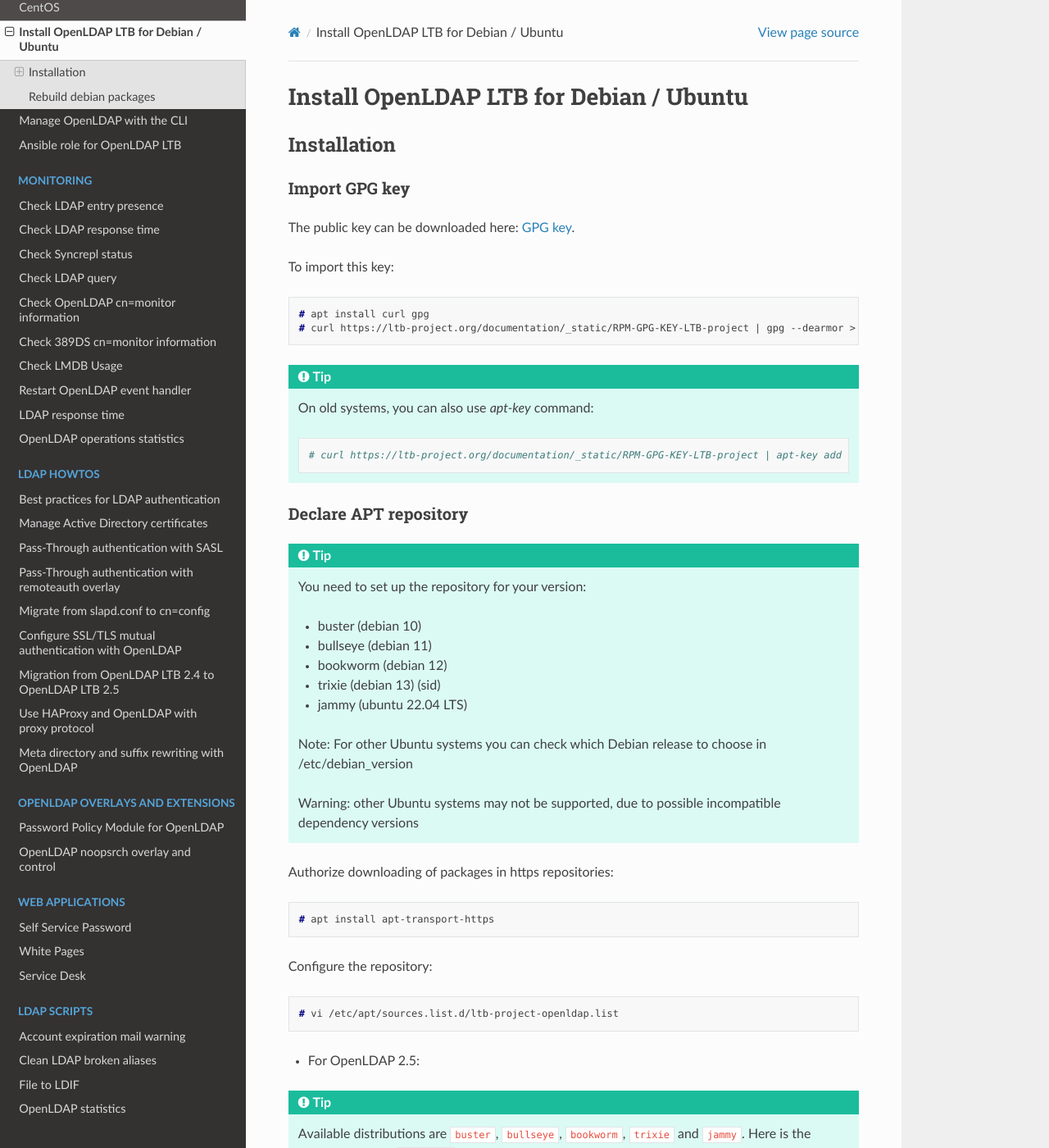
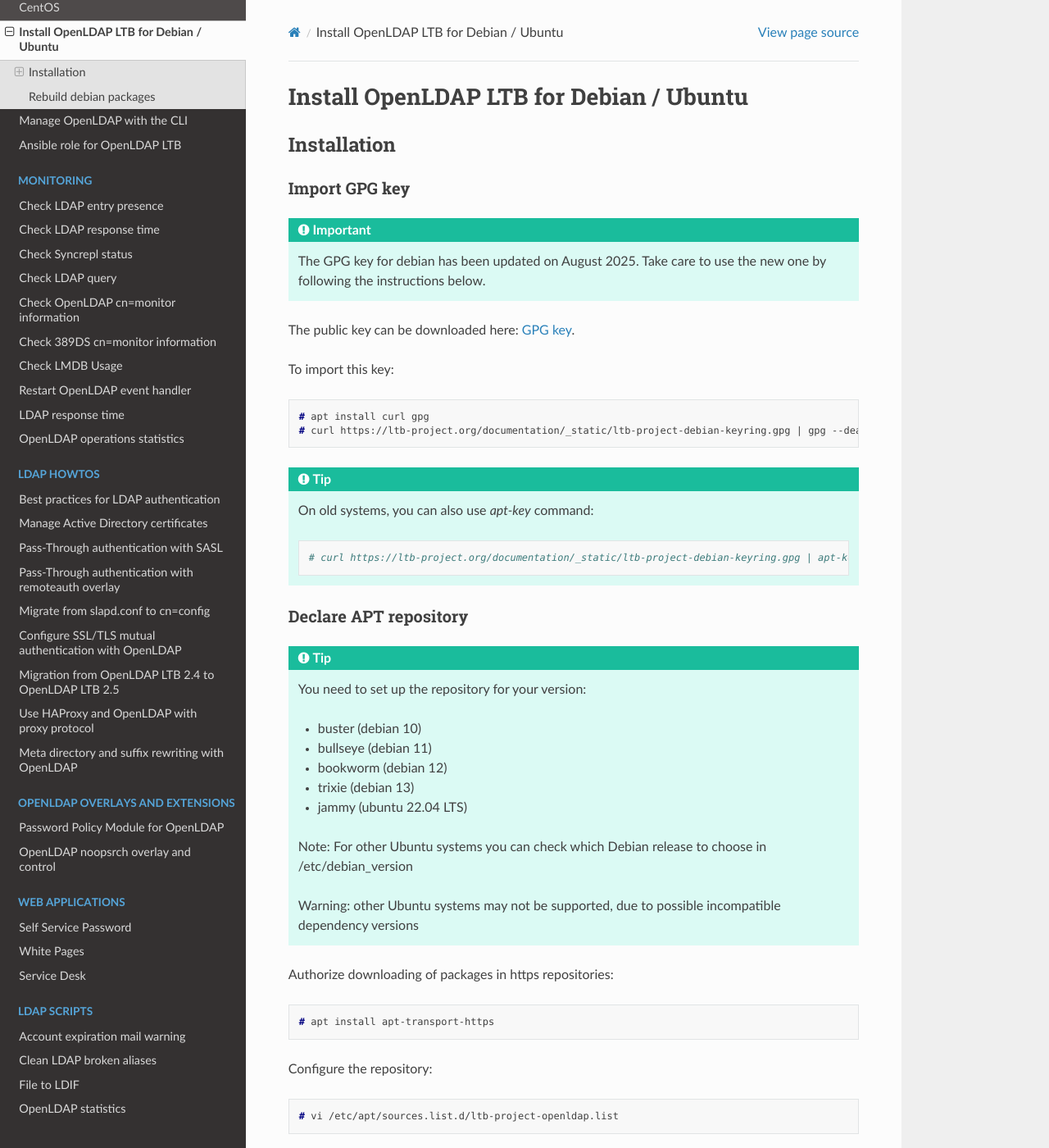
Before and after one commit to ltb-project/documentation, a Sphinx documentation site: the page built from source/openldap-deb.rst, in a window 1280 px wide and 1400 px high. Shown: the whole window at 82% size. Built offline with Sphinx 7.4.7 and the Read the Docs theme 3.1.0, drawn with Linux system fonts in a browser that asks for light colours; some of the changed text lies outside the part shown.

Commit message:
update documentation with new debian GPG key

```diff
--- a/source/openldap-deb.rst
+++ b/source/openldap-deb.rst
@@ -9,20 +9,25 @@
 Import GPG key
 --------------
 
-The public key can be downloaded here: `GPG key <_static/RPM-GPG-KEY-LTB-project>`_.
+
+.. Important::
+    The GPG key for debian has been updated on August 2025. Take care to use the new one by following the instructions below.
+
+
+The public key can be downloaded here: `GPG key <_static/ltb-project-debian-keyring.gpg>`_.
 
 To import this key:
 
 .. code-block:: console
 
     # apt install curl gpg
-    # curl https://ltb-project.org/documentation/_static/RPM-GPG-KEY-LTB-project | gpg --dearmor > /usr/share/keyrings/ltb-project-openldap-archive-keyring.gpg
+    # curl https://ltb-project.org/documentation/_static/ltb-project-debian-keyring.gpg | gpg --dearmor > /usr/share/keyrings/ltb-project-debian-keyring.gpg
 
 
 .. tip::
     On old systems, you can also use `apt-key` command::
 
-    # curl https://ltb-project.org/documentation/_static/RPM-GPG-KEY-LTB-project | apt-key add -
+    # curl https://ltb-project.org/documentation/_static/ltb-project-debian-keyring.gpg | apt-key add -
 
 
 .. _declare-apt-repository:
@@ -36,7 +41,7 @@
     * buster (debian 10)
     * bullseye (debian 11)
     * bookworm (debian 12)
-    * trixie (debian 13) (sid)
+    * trixie (debian 13)
     * jammy (ubuntu 22.04 LTS)
 
     Note: For other Ubuntu systems you can check which Debian release to choose in /etc/debian_version
@@ -61,21 +66,21 @@
 
 .. tip::
 
-    Available distributions are ``buster``, ``bullseye``, ``bookworm``, ``trixie`` and ``jammy``. Here is the configuration for ``bookworm``.
+    Available distributions are ``buster``, ``bullseye``, ``trixie``, ``trixie`` and ``jammy``. Here is the configuration for ``trixie``.
 
 ::
 
-    deb [arch=amd64 signed-by=/usr/share/keyrings/ltb-project-openldap-archive-keyring.gpg] https://ltb-project.org/debian/openldap25/bookworm bookworm main
+    deb [arch=amd64 signed-by=/usr/share/keyrings/ltb-project-debian-keyring.gpg] https://ltb-project.org/debian/openldap25/trixie trixie main
 
 * For OpenLDAP 2.6:
 
 .. tip::
 
-    Available distributions are ``buster``, ``bullseye``, ``bookworm``, ``trixie`` and ``jammy``. Here is the configuration for ``bookworm``.
+    Available distributions are ``buster``, ``bullseye``, ``trixie``, ``trixie`` and ``jammy``. Here is the configuration for ``trixie``.
 
 ::
 
-    deb [arch=amd64 signed-by=/usr/share/keyrings/ltb-project-openldap-archive-keyring.gpg] https://ltb-project.org/debian/openldap26/bookworm bookworm main
+    deb [arch=amd64 signed-by=/usr/share/keyrings/ltb-project-debian-keyring.gpg] https://ltb-project.org/debian/openldap26/trixie trixie main
 
 Then update:
 
```
